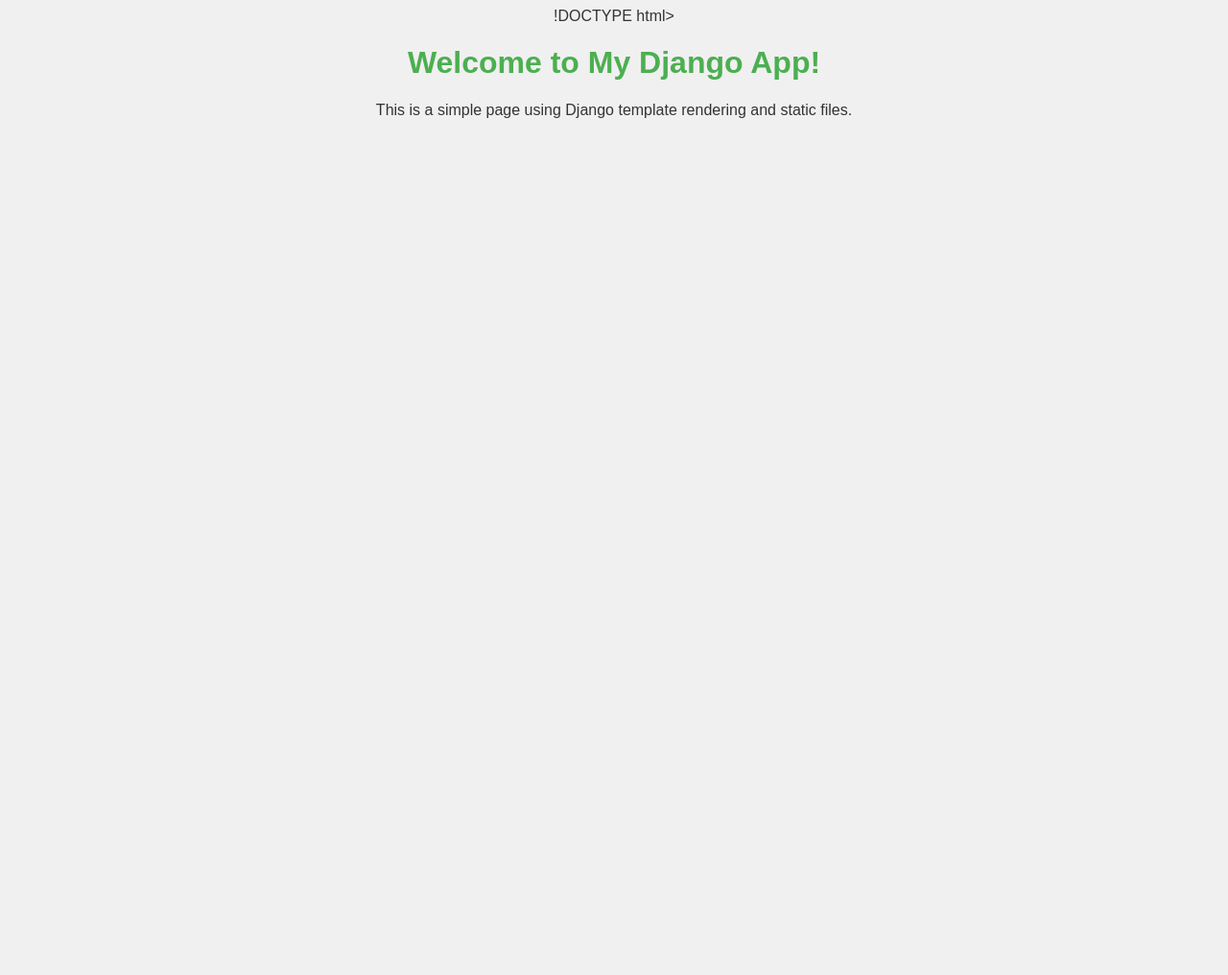
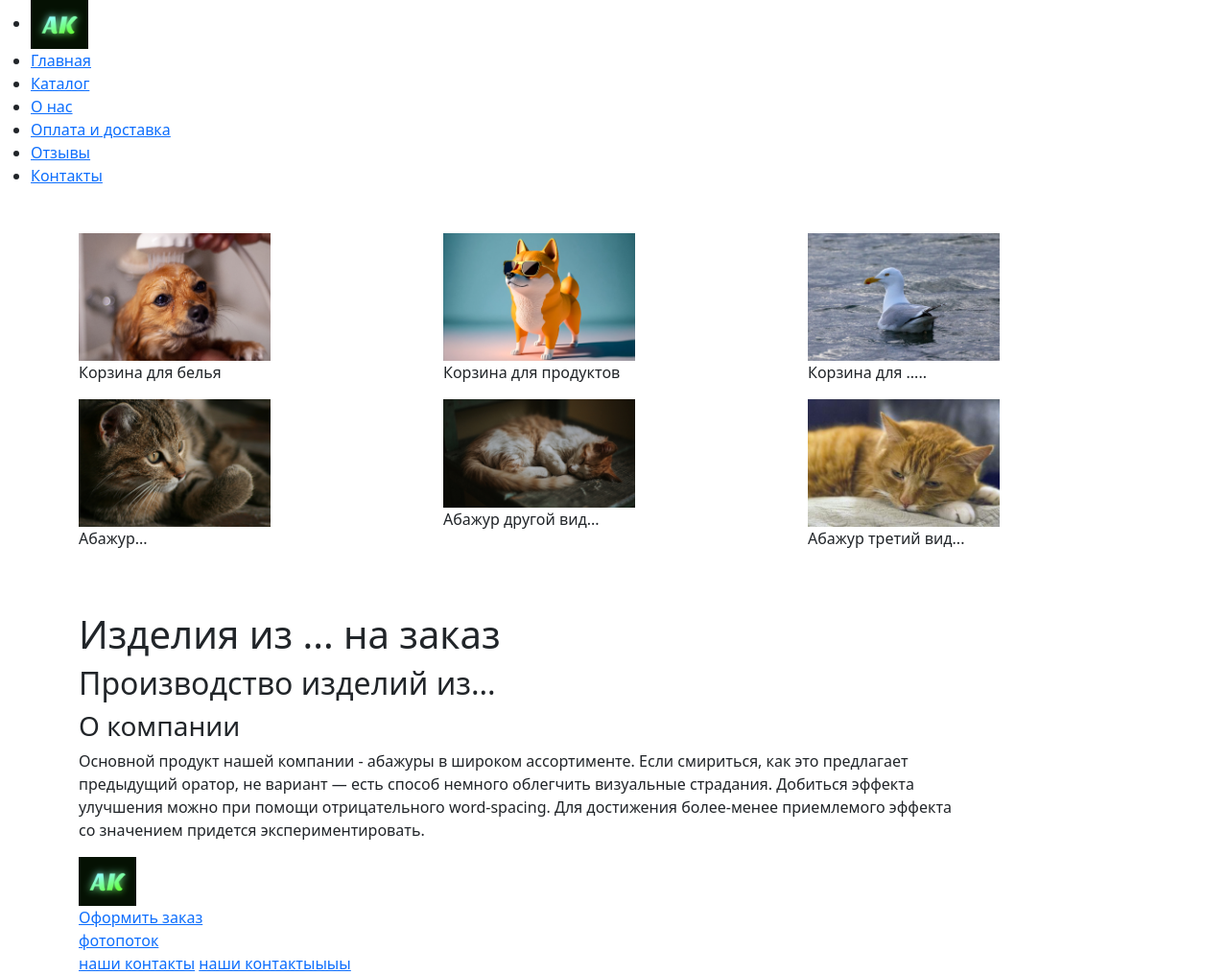
Before and after one commit to ssitniko/a_project, a Django app: page / in a window 1280 px wide. Shown: the whole page at 96% size. Before the commit the page ends 123 px from the top, so only its background shows below. Run offline with Django 5.2, Linux system fonts and the light colour scheme.

Commit message:
the tree is arranged

```diff
--- a/a_app/static/a_app/style.css
+++ b/a_app/static/a_app/style.css
@@ -1,10 +1,43 @@
-body {
-    font-family: Arial, sans-serif;
-    background-color: #f0f0f0;
-    color: #333;
-    text-align: center;
+.box-model > div {
+  float: left;
+  background: #000;
+  height: 200px;
+  border: 4px solid grey;
+  width: 25%;
+  box-sizing: border-box;
 }
 
-h1 {
-    color: #4CAF50;
+nav ul {
+  display: flex;
+  list-style: none;
+  margin-bottom: 17;
+  padding: none;
 }
+
+nav li {
+  margin-top: 20px;
+  margin-right: 50px;
+  margin-left: 50px;
+  margin-bottom: 30px;
+  padding: none;
+}
+
+nav a {
+  color: #000;
+  text-decoration: none;
+}
+
+.navbar-main {
+  width: none;
+  background: #e6e6fa;
+  text-align: none;
+}
+
+.global-footer {
+  color: #fff;
+}
+
+.footer-block {
+  display: inline-block;
+  margin: 1em;
+}
--- a/a_app/templates/a_app/index.html
+++ b/a_app/templates/a_app/index.html
@@ -1,15 +1,104 @@
 {% load static %}
 
-!DOCTYPE html>
+<!DOCTYPE html>
 <html lang="en">
-<head>
-    <meta charset="UTF-8">
-    <meta name="viewport" content="width=device-width, initial-scale=1.0">
-    <title>My Django App</title>
-    <link rel="stylesheet" href="{% static 'a_app/style.css' %}">  <!-- Подключение стиля -->
-</head>
-<body>
-    <h1>Welcome to My Django App!</h1>
-    <p>This is a simple page using Django template rendering and static files.</p>
-</body>
+  <head>
+    <meta charset="UTF-8" />
+    <meta name="viewport" content="width=device-width, initial-scale=1.0" />
+    <title>АКорзина</title>
+    <link
+      href="https://cdn.jsdelivr.net/npm/bootstrap@5.3.3/dist/css/bootstrap.min.css"
+      rel="stylesheet"
+      integrity="sha384-QWTKZyjpPEjISv5WaRU9OFeRpok6YctnYmDr5pNlyT2bRjXh0JMhjY6hW+ALEwIH"
+      crossorigin="anonymous"
+    />
+    <link rel="stylesheet" href="{% static 'style.css' %}">
+  </head>
+  <body>
+    <div class="navbar-main">
+      <nav>
+        <ul>
+          <li>
+            <a href="#">
+              <img src= "{% static 'images/AK.png' %}" alt="photo" width="60" />
+            </a>
+          </li>
+          <li><a href="#">Главная</a></li>
+          <li><a href="#">Каталог</a></li>
+          <li><a href="#">О нас</a></li>
+          <li><a href="#">Оплата и доставка</a></li>
+          <li><a href="#">Отзывы</a></li>
+          <li><a href="#">Контакты</a></li>
+        </ul>
+      </nav>
+    </div>
+
+    <div class="container my-5">
+      <div class="row">
+        <div class="col-sm">
+          <img src="{% static 'images/animal-dog_ZO5GDP2QY1.jpg' %}" alt="photo" width="200">
+          <p>Корзина для белья</p>
+        </div>
+        <div class="col-sm">
+          <img src="{% static 'images/dog-sunglasses_ZVCXJVXL75.jpg' %}" alt="photo" width="200">
+          <p>Корзина для продуктов</p>
+        </div>
+        <div class="col-sm">
+          <img src="{% static 'images/seagull-water_7IK961PQJI.jpg' %}" alt="photo" width="200">
+          <p>Корзина для .....</p>
+        </div>
+      </div>
+      <div class="row">
+        <div class="col-sm">
+          <img src="{% static 'images/cat_1.jpg' %}" alt="photo" width="200">
+          <p>Абажур...</p>
+        </div>
+        <div class="col-sm">
+          <img src="{% static 'images/cat_2.jpg' %}" width="200">
+          <p>Абажур другой вид...</p>
+        </div>
+        <div class="col-sm">
+          <img src="{% static 'images/cat_3.jpg' %}" alt="photo" width="200">
+          <p>Абажур третий вид...</p>
+        </div>
+      </div>
+    </div>
+    <div class="container">
+      <div class="row">
+        <div class="col-lg-10">
+          <h1>Изделия из ... на заказ</h1>
+          <h2>Производство изделий из...</h2>
+          <h3>О компании</h3>
+          <p>
+            Основной продукт нашей компании - абажуры в широком ассортименте.
+            Если смириться, как это предлагает предыдущий оратор, не вариант —
+            есть способ немного облегчить визуальные страдания. Добиться эффекта
+            улучшения можно при помощи отрицательного word-spacing. Для
+            достижения более-менее приемлемого эффекта со значением придется
+            экспериментировать.
+          </p>
+        </div>
+      </div>
+    </div>
+
+    <footer>
+      <div class="global-footer">
+        <div class="container">
+          <div class="footer-block">
+            <img src="AK.png" alt="photo" width="60" />
+          </div>
+          <div class="footer-block">
+            <a href="#">Оформить заказ</a>
+          </div>
+          <div class="footer-block">
+            <a href="#">фотопоток</a>
+          </div>
+          <div class="footer-block">
+            <a href="#">наши контакты</a>
+            <a href="#">наши контактыыыы</a>
+          </div>
+        </div>
+      </div>
+    </footer>
+  </body>
 </html>
--- a/a_app/views.py
+++ b/a_app/views.py
@@ -4,3 +4,6 @@
 
 def index(request):
     return render(request, 'a_app/index.html')
+
+def footer(request):
+    return render(request, 'a_app/footer.html')
--- a/a_project/urls.py
+++ b/a_project/urls.py
@@ -20,5 +20,6 @@
 
 urlpatterns = [
     path('admin/', admin.site.urls),
-    path('', views.index, name='index')
+    path('', views.index, name='index'),
+    path('footer/', views.footer, name='footer')
 ]
```
Also changed, not shown: a_app/static/images/AK.png (added), a_app/static/images/animal-dog_ZO5GDP2QY1.jpg (added), a_app/static/images/cat_1.jpg (added), a_app/static/images/cat_2.jpg (added), a_app/static/images/cat_3.jpg (added), a_app/static/images/dog-sunglasses_ZVCXJVXL75.jpg (added), a_app/static/images/seagull-water_7IK961PQJI.jpg (added).
